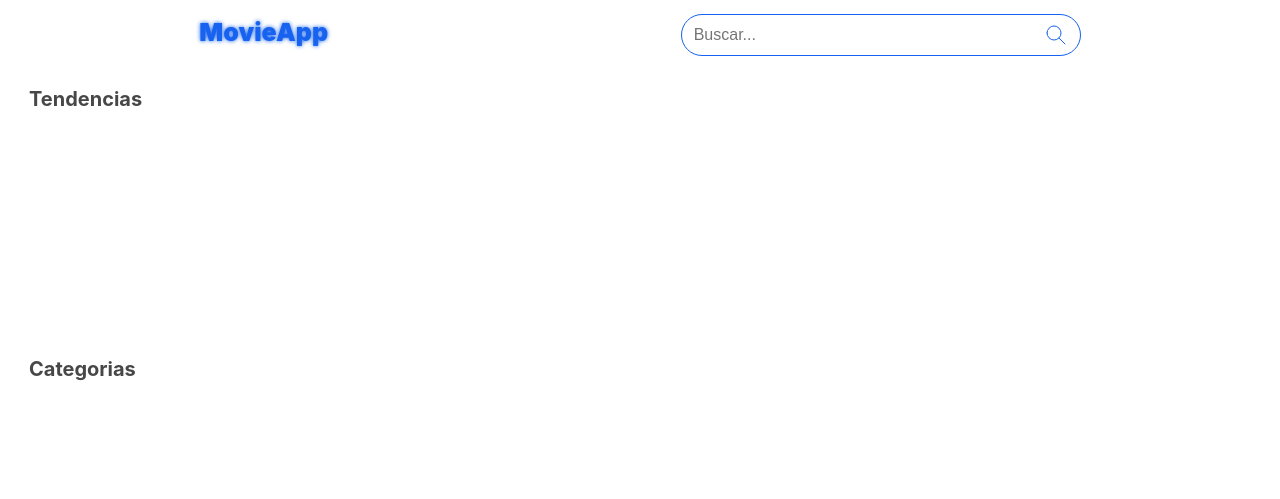
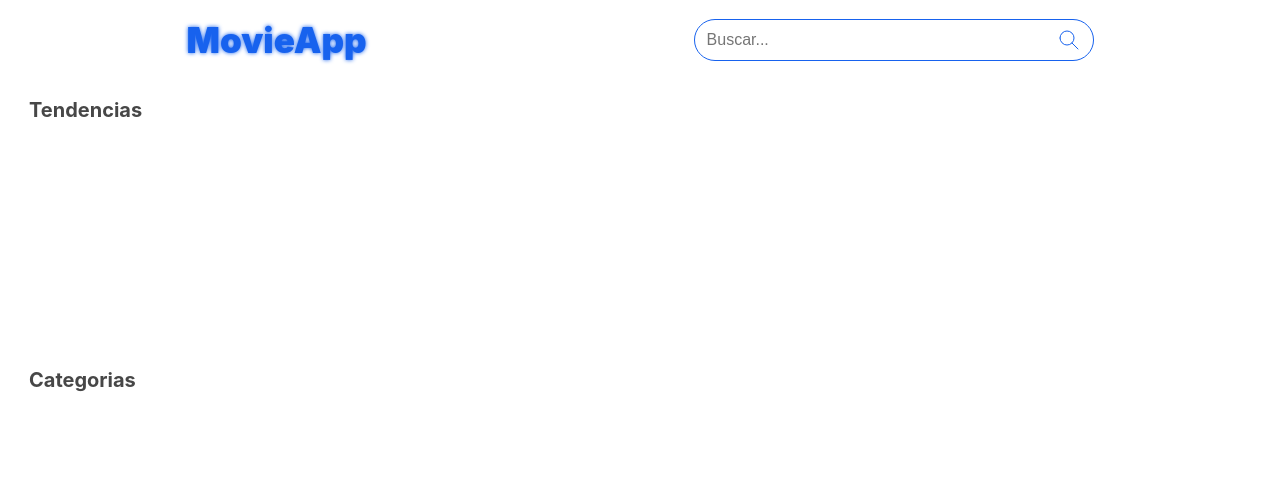
Before and after one commit to carlosandf/movie-db-app, a website built with Vite: page index.html in a window 1280 px wide. Built offline with nearby package versions, Linux system fonts and the light colour scheme; no server answers.

Commit message:
Update: header styles

```diff
--- a/styles/header.css
+++ b/styles/header.css
@@ -69,9 +69,10 @@
   font-size: 2.5rem;
   cursor: pointer;
   text-shadow: 0px 0px 4px var(--brandColor);
+  transition: ease .2s;
 }
-.main-title:hover {
-  scale: 1.03;
+.main-title > a:hover {
+  color: #216fff;
 }
 
 .search {
@@ -108,8 +109,9 @@
   .header {
     flex-direction: row;
     justify-content: space-around;
+    align-items: center;
   }
-  .main-title {
+  .main-title > a {
     font-size: 3.5rem;
   }
   .search {
```
